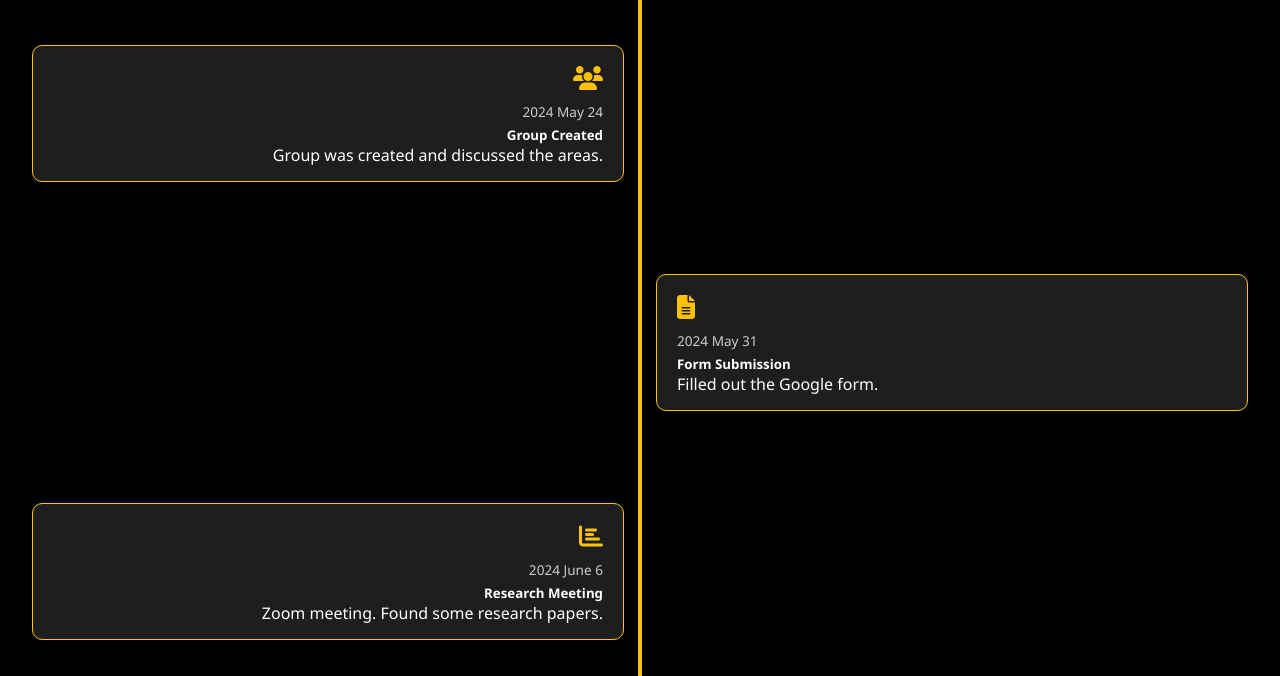
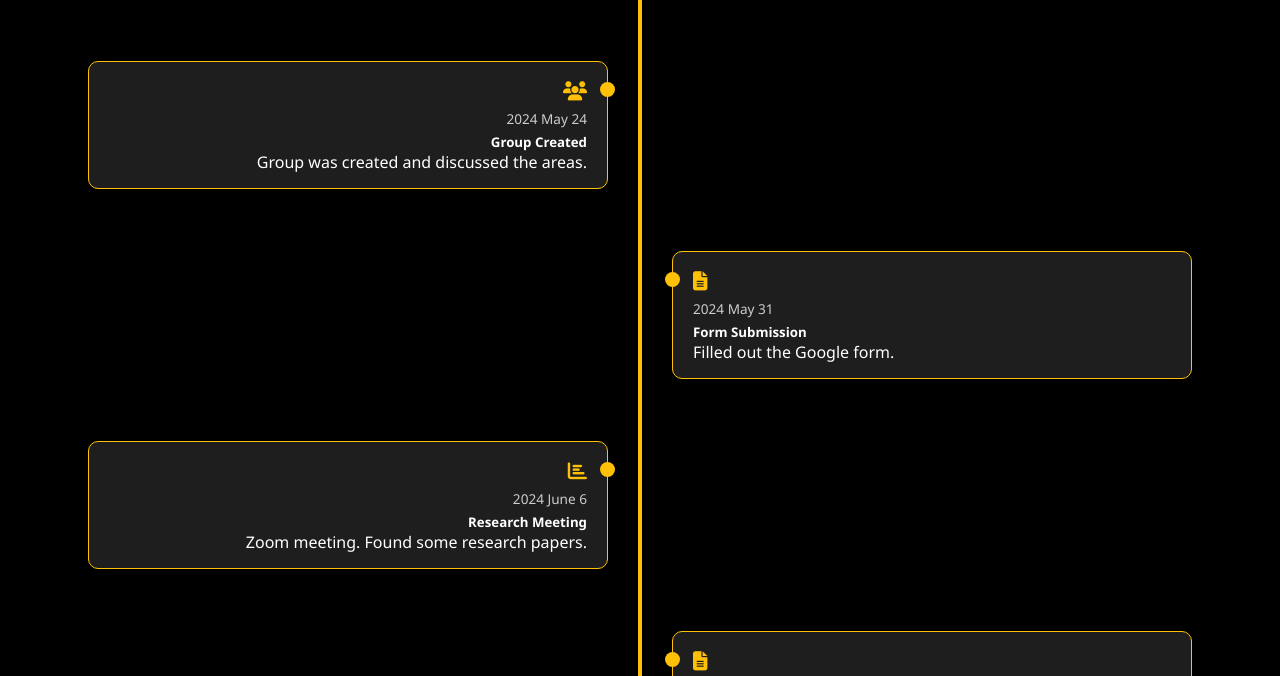
Before and after one commit to NadeeraSampath/ResearchProject, a plain HTML site: page timeline.html in a window 1280 px wide. Shown: the part 112-788 px from the top of the page. Drawn offline with Linux system fonts and the light colour scheme.

Commit message:
update timeline design

```diff
--- a/timeline.css
+++ b/timeline.css
@@ -1,6 +1,8 @@
 .timeline-container {
   position: relative;
-  padding: 2rem 1rem;
+  padding: 3rem 1rem;
+  max-width: 1200px;
+  margin: auto;
 }
 
 .timeline-line {
@@ -16,10 +18,9 @@
 
 .timeline-item {
   position: relative;
-  margin-bottom: 60px;
   width: 50%;
-  padding: 1rem;
-  z-index: 2;
+  padding: 1rem 2rem;
+  box-sizing: border-box;
 }
 
 .timeline-item.left {
@@ -33,19 +34,40 @@
 }
 
 .timeline-content {
+  position: relative;
   background-color: #1e1e1e;
   border: 1px solid #ffc107;
   border-radius: 10px;
   padding: 15px 20px;
   box-shadow: 0 0 10px #0005;
-  position: relative;
   color: white;
+  margin-bottom: 30px;
+}
+
+/* Timeline point circles */
+.timeline-content::before {
+  content: "";
+  position: absolute;
+  top: 20px;
+  width: 15px;
+  height: 15px;
+  background-color: #ffc107;
+  border-radius: 50%;
+  z-index: 2;
+}
+
+.timeline-item.left .timeline-content::before {
+  right: -8px;
+}
+
+.timeline-item.right .timeline-content::before {
+  left: -8px;
 }
 
 .timeline-icon {
-  font-size: 1.5rem;
+  font-size: 1.2rem;
   color: #ffc107;
-  margin-bottom: 8px;
+  margin-bottom: 5px;
 }
 
 .timeline-date {
@@ -65,4 +87,8 @@
     text-align: left !important;
     padding-left: 50px;
   }
+
+  .timeline-content::before {
+    left: -30px;
+  }
 }
```
